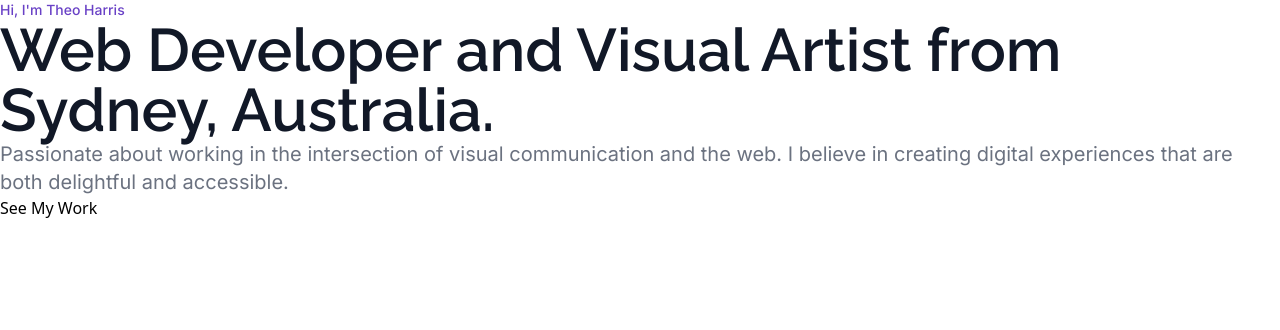
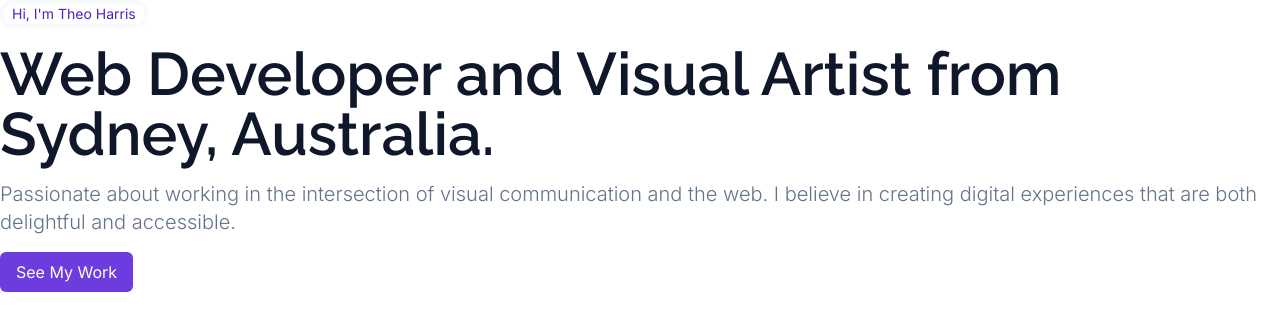
Before and after one commit to Theosaurus-Rex/dev-portfolio-2022, a Next.js app: page / in a window 1280 px wide. Shown: the top 330 px of the page. Built offline with nearby package versions, Linux system fonts and the light colour scheme.

Commit message:
Finish major styling for Hero Adjust primary purple hue

```diff
--- a/components/hero.tsx
+++ b/components/hero.tsx
@@ -1,15 +1,24 @@
 import Link from "next/link";
 export const Hero = () => {
-    return (
-      <>
-        <p className="text-purple-heart-500 font-medium text-sm font-inter">Hi, I&apos;m Theo Harris</p>
-        <h1 className="text-gray-900 font-semibold text-6xl font-raleway">Web Developer and Visual Artist from Sydney, Australia.</h1>
-        <p className="text-xl text-gray-500 font-inter">
-          Passionate about working in the intersection of visual communication
-          and the web. I believe in creating digital experiences that are both
-          delightful and accessible.
-        </p>
-        <Link href="" className="font-inter">See My Work</Link>
-      </>
-    );
-  }
+  return (
+    <div className="flex flex-col space-y-4">
+      <p className="text-medium-purple-700 text-sm font-inter border-4 border-slate-50 w-fit rounded-xl px-2">
+        Hi, I&apos;m Theo Harris
+      </p>
+      <h1 className="text-slate-900 font-semibold text-6xl font-raleway">
+        Web Developer and Visual Artist from Sydney, Australia.
+      </h1>
+      <p className="text-xl text-slate-500 font-light font-inter">
+        Passionate about working in the intersection of visual communication and
+        the web. I believe in creating digital experiences that are both
+        delightful and accessible.
+      </p>
+      <a
+        href=""
+        className="font-inter bg-medium-purple-600 hover:bg-medium-purple-700 text-white px-4 py-2 rounded-md w-fit"
+      >
+        See My Work
+      </a>
+    </div>
+  );
+};
--- a/tailwind.config.js
+++ b/tailwind.config.js
@@ -6,23 +6,23 @@ module.exports = {
   theme: {
     extend: {
       colors: {
-        "purple-heart": {
-          DEFAULT: "#6941C6",
-          50: "#D8CEF0",
-          100: "#CCBFEC",
-          200: "#B39FE2",
-          300: "#9B80D9",
-          400: "#8260CF",
-          500: "#6941C6",
-          600: "#51309F",
-          700: "#3B2374",
-          800: "#251649",
-          900: "#0F091E",
+        "medium-purple": {
+          DEFAULT: "#916CE6",
+          50: "#FFFFFF",
+          100: "#F9F7FE",
+          200: "#DFD5F8",
+          300: "#C5B2F2",
+          400: "#AB8FEC",
+          500: "#916CE6",
+          600: "#6D3CDE",
+          700: "#5121C1",
+          800: "#3D1991",
+          900: "#291061",
         },
       },
       fontFamily: {
         raleway: ["Raleway", "sans-serif"],
-        inter: ["Inter", "sans-serif"]
+        inter: ["Inter", "sans-serif"],
       },
     },
   },
```
